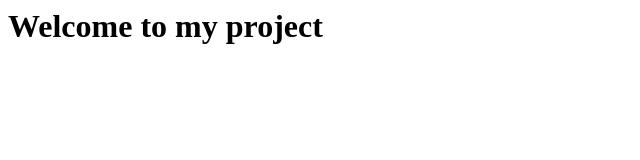
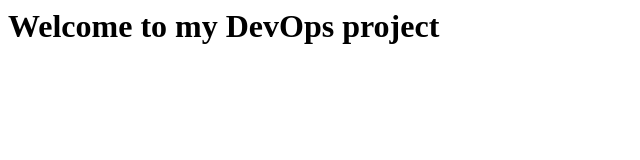
Before and after one commit to dhruvumesh/website, a plain HTML site: page index.html in a window 1280 px wide. Shown: the whole page, without its empty margins (0-640 px from the left). Drawn offline with Linux system fonts and the light colour scheme.

Commit message:
changed website content

```diff
--- a/index.html
+++ b/index.html
@@ -1,6 +1,6 @@
 <html>
 	<title>Jenkins CI/CD Pipeline</title>
 	<body>
-		<h1>Welcome to my project</h1>
+		<h1>Welcome to my DevOps project</h1>
 	</body>
 </html>
```
